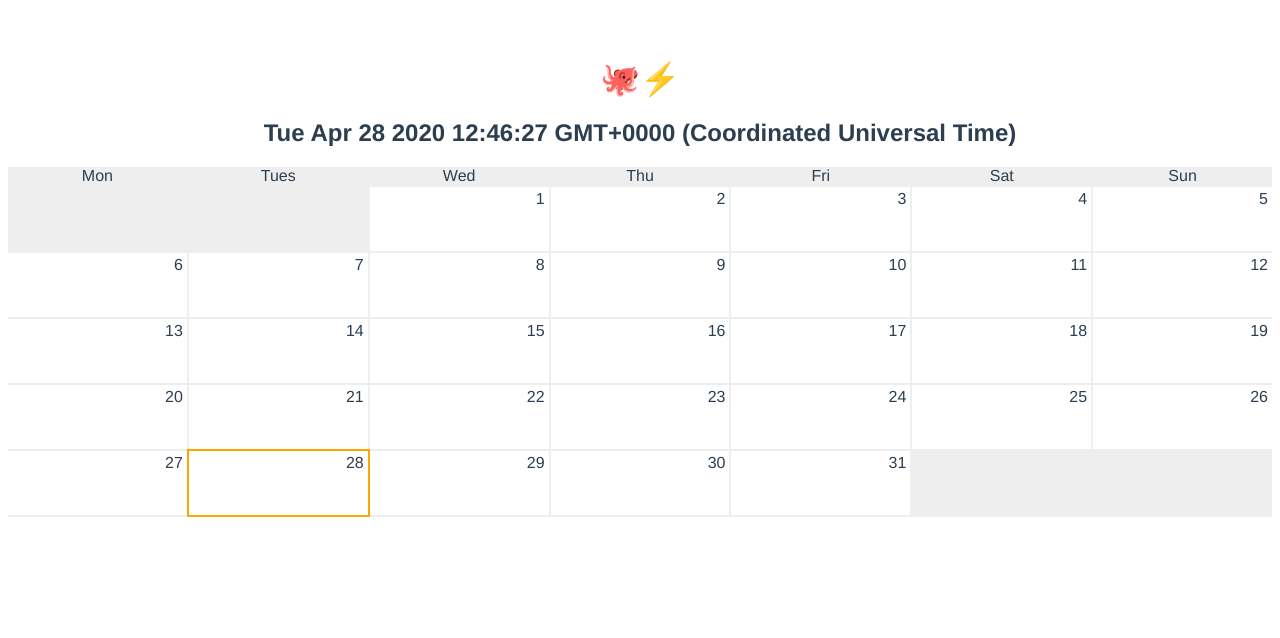
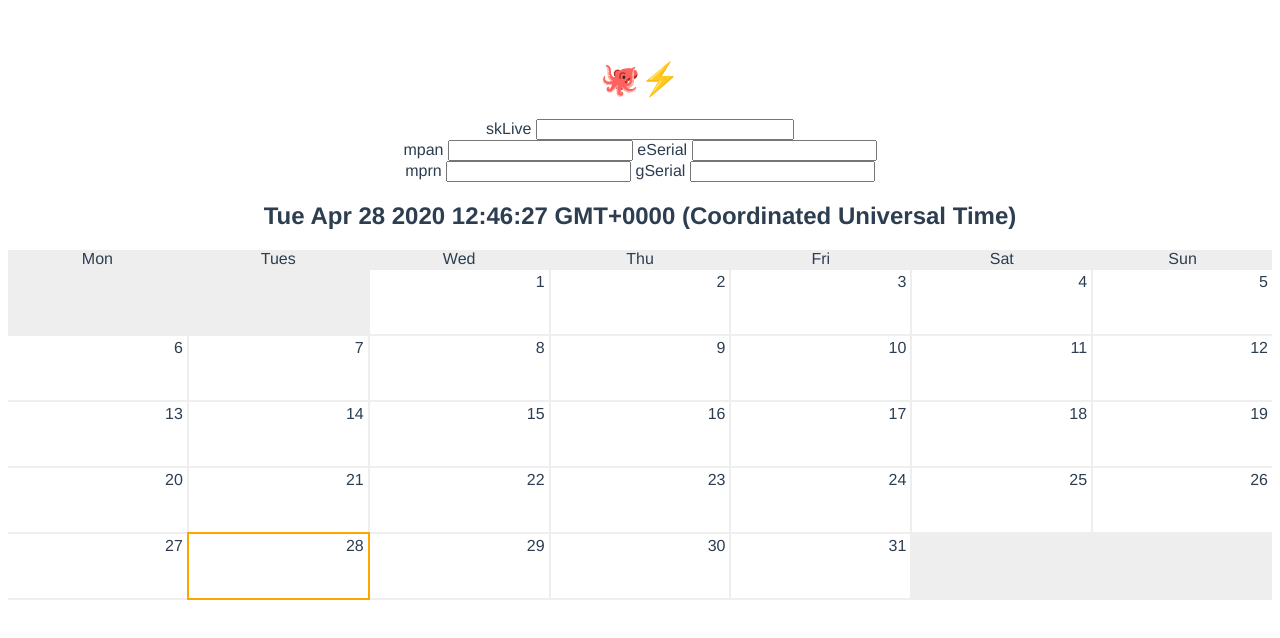
Before and after one commit to mxdvl/octopus, a Vue app: page / in a window 1280 px wide. Shown: the top 638 px of the page. Built offline with nearby package versions, Linux system fonts and the light colour scheme.

Commit message:
inputs saved to localStorage

```diff
--- a/src/App.vue
+++ b/src/App.vue
@@ -1,6 +1,17 @@
 <template>
   <div id="app">
     <h1>🐙⚡️</h1>
+
+    <div id="inputs">
+      skLive <input v-model="skLive" type="text" style="width: 250px"><br>
+
+      mpan <input v-model="mpan" type="text">
+      eSerial <input v-model="eSerial" type="text"><br>
+
+      mprn <input v-model="mprn" type="text">
+      gSerial <input v-model="gSerial" type="text"><br>
+    </div>
+
     <Calendar :today="today"/>
   </div>
 </template>
@@ -16,9 +27,57 @@ export default {
   },
   data() {
     return {
-      today: new Date()
+      today: new Date(),
+      // meters: null,
+      skLive: null,
+      mpan: null,
+      eSerial: null,
+      mprn: null,
+      gSerial: null,
     }
   },
+  mounted() {
+    if(localStorage.getItem('skLive')) this.skLive = localStorage.getItem('skLive')
+
+    if(localStorage.getItem('mpan')) this.mpan = localStorage.getItem('mpan')
+    if(localStorage.getItem('eSerial')) this.eSerial = localStorage.getItem('eSerial')
+    if(localStorage.getItem('mprn')) this.mprn = localStorage.getItem('mprn')
+    if(localStorage.getItem('gSerial')) this.gSerial = localStorage.getItem('gSerial')
+
+    if(localStorage.getItem('meters'))
+      this.meters = JSON.parse(localStorage.getItem('meters'))
+  },
+  watch: {
+    skLive(newValue) {
+      console.log(newValue)
+      localStorage.setItem('skLive', newValue)
+    },
+
+    mpan(newValue) {
+      console.log(newValue)
+      localStorage.setItem('mpan', newValue)
+    },
+
+    eSerial(newValue) {
+      console.log(newValue)
+      localStorage.setItem('eSerial', newValue)
+    },
+
+    mprn(newValue) {
+      console.log(newValue)
+      localStorage.setItem('mprn', newValue)
+    },
+
+    gSerial(newValue) {
+      console.log(newValue)
+      localStorage.setItem('gSerial', newValue)
+    },
+
+    // meters() {
+    //   console.log('meters changed', this.meters)
+    //   localStorage.setItem('meters', JSON.stringify(this.meters))
+    // }
+  }
 }
 </script>
 
```
